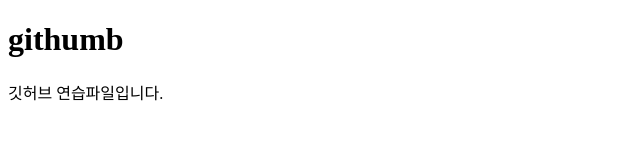
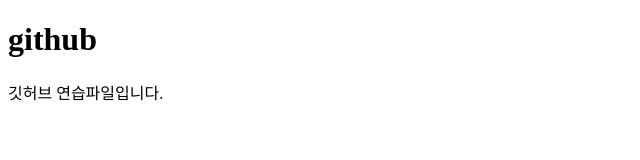
Before and after one commit to yamah7/git, a plain HTML site: page index.html in a window 1280 px wide. Shown: the full height of the page, 0-640 px from the left. Drawn offline with Linux system fonts and the light colour scheme.

Commit message:
오타 수정!

```diff
--- a/index.html
+++ b/index.html
@@ -5,7 +5,8 @@
 <title>깃허브 연습하기</title>
 <head>
 <body>
-<h1>githumb</h1>
+<h1>github</h1>
+
 깃허브 연습파일입니다.
 
 </body>
```
